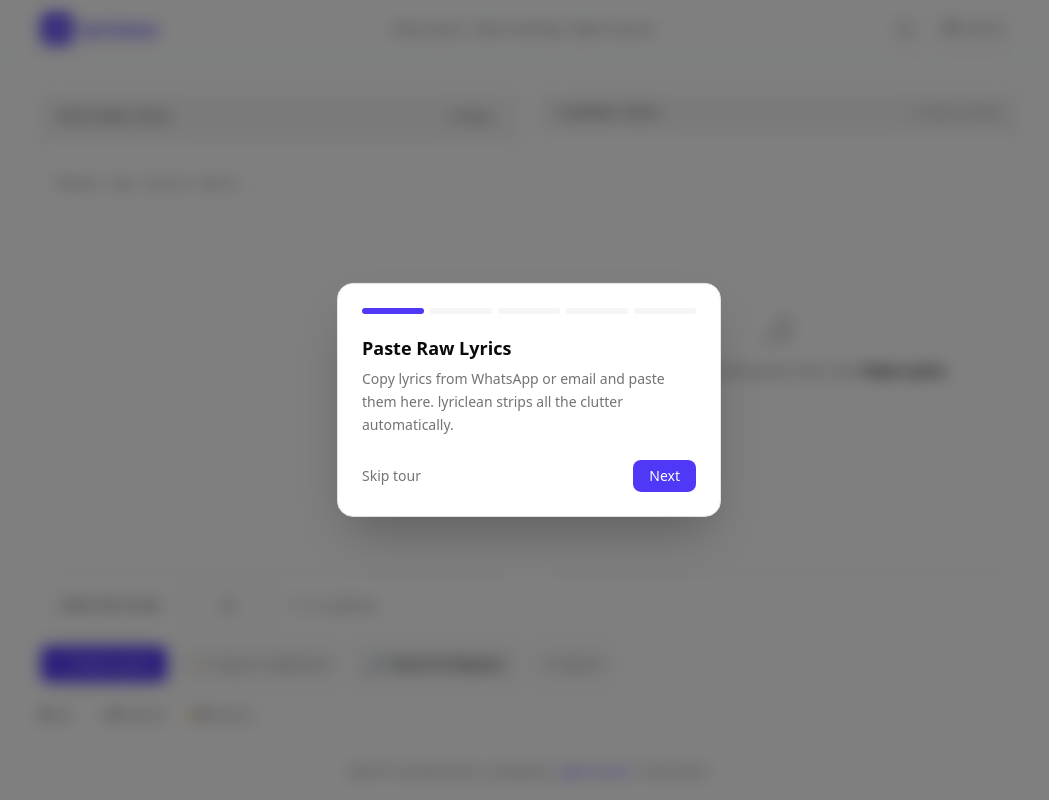
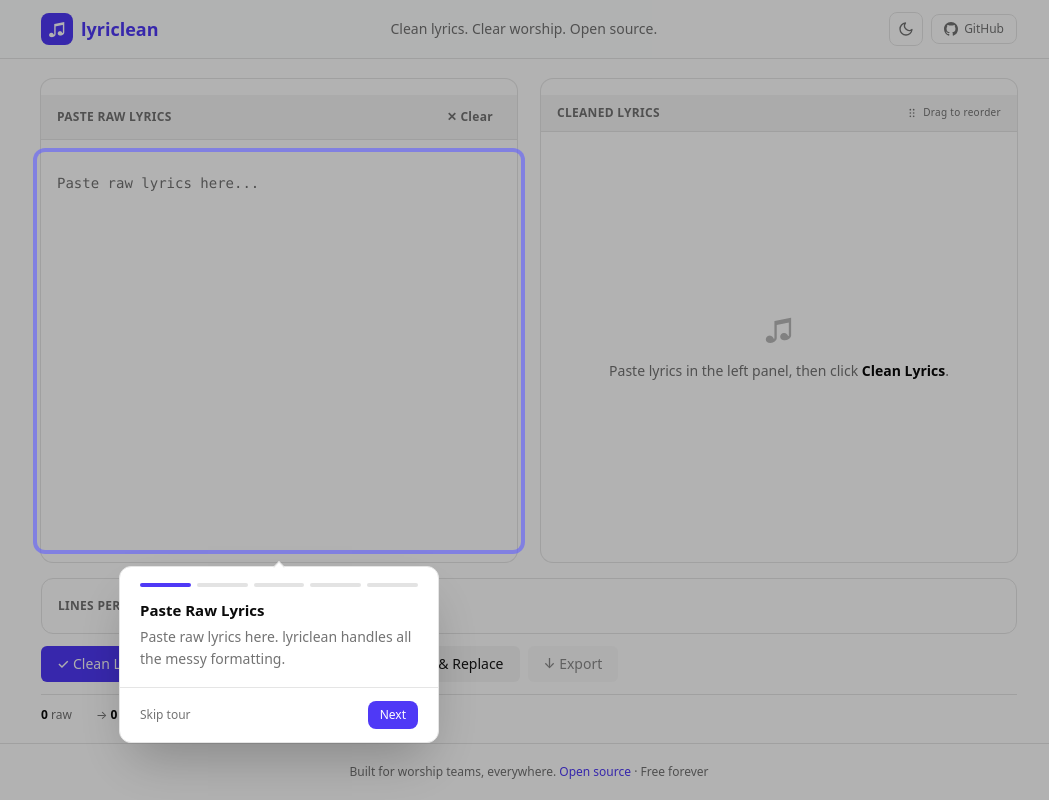
Before and after one commit to Ibinola/lyriclean, a Next.js app: page / in a window 1280 px wide. Shown: the whole page, without its empty margins (111-1160 px from the left). Built offline with nearby package versions, Linux system fonts and the light colour scheme.

Commit message:
fix: tooltip-style tour with element highlighting and better card design

```diff
--- a/src/components/OnboardingTour.tsx
+++ b/src/components/OnboardingTour.tsx
@@ -1,45 +1,105 @@
 "use client";
 
-import { useCallback, useEffect, useState } from "react";
+import { useCallback, useEffect, useRef, useState } from "react";
 
 const LS_KEY = "lyriclean:tourDone";
 
-const steps = [
+interface Step {
+  target: string;
+  title: string;
+  body: string;
+  placement: "bottom" | "top" | "left" | "right";
+}
+
+const steps: Step[] = [
   {
     target: "#input-area",
     title: "Paste Raw Lyrics",
-    body: "Copy lyrics from WhatsApp or email and paste them here. lyriclean strips all the clutter automatically.",
+    body: "Paste raw lyrics here. lyriclean handles all the messy formatting.",
+    placement: "bottom",
   },
   {
     target: "#clean-btn",
     title: "Clean Lyrics",
-    body: "Click this to remove fillers (x2, Repeat, Refrain, emoji), normalize section headers, and split into slides.",
+    body: "Strips fillers (x2, Repeat, Refrain, emoji), normalizes section headers, and splits into slides.",
+    placement: "top",
   },
   {
     target: "#lines-control",
     title: "Lines per Slide",
-    body: "Choose how many lines appear on each slide. Change it anytime \u2014 the output updates instantly.",
+    body: "Set how many lines appear per slide. Change it anytime and the output updates instantly.",
+    placement: "top",
   },
   {
     target: "#output-panel",
     title: "Reorder & Edit",
-    body: "Drag any slide to rearrange the song order. Click the text to edit a slide directly.",
+    body: "Drag any slide to rearrange the song. Click the text to edit a slide directly.",
+    placement: "left",
   },
   {
     target: "#export-btn",
     title: "Export",
-    body: "Download in EasyWorship, ProPresenter, or PowerPoint format \u2014 ready for Sunday.",
+    body: "Download in EasyWorship, ProPresenter, or PowerPoint format — ready for service.",
+    placement: "top",
   },
 ];
+
+function getArrowStyle(placement: string) {
+  const base = "absolute h-2 w-2 rotate-45 bg-card border-l border-t";
+  switch (placement) {
+    case "bottom":
+      return `${base} -top-1 left-1/2 -translate-x-1/2`;
+    case "top":
+      return `${base} -bottom-1 left-1/2 -translate-x-1/2 border-l-0 border-t-0 border-r border-b`;
+    case "left":
+      return `${base} -right-1 top-1/2 -translate-y-1/2 border-l-0 border-t-0 border-r border-b`;
+    case "right":
+      return `${base} -left-1 top-1/2 -translate-y-1/2`;
+    default:
+      return "";
+  }
+}
+
+function getTooltipPosition(
+  el: Element,
+  placement: string,
+): { top: number; left: number } {
+  const rect = el.getBoundingClientRect();
+  const gap = 12;
+
+  switch (placement) {
+    case "bottom":
+      return { top: rect.bottom + gap, left: rect.left + rect.width / 2 };
+    case "top":
+      return { top: rect.top - gap, left: rect.left + rect.width / 2 };
+    case "left":
+      return { top: rect.top + rect.height / 2, left: rect.left - gap };
+    case "right":
+      return { top: rect.top + rect.height / 2, left: rect.right + gap };
+    default:
+      return { top: rect.bottom + gap, left: rect.left + rect.width / 2 };
+  }
+}
 
 export default function OnboardingTour() {
   const [open, setOpen] = useState(false);
   const [step, setStep] = useState(0);
+  const tooltipRef = useRef<HTMLDivElement>(null);
 
   useEffect(() => {
     const done = localStorage.getItem(LS_KEY);
     if (!done) setOpen(true);
   }, []);
+
+  useEffect(() => {
+    if (!open) return;
+
+    const s = steps[step];
+    const el = document.querySelector(s.target);
+    if (el) {
+      el.scrollIntoView({ behavior: "smooth", block: "center" });
+    }
+  }, [step, open]);
 
   const finish = useCallback(() => {
     localStorage.setItem(LS_KEY, "1");
@@ -48,50 +108,99 @@
 
   if (!open) return null;
 
+  const s = steps[step];
+  const el = document.querySelector(s.target);
+  const pos = el
+    ? getTooltipPosition(el, s.placement)
+    : { top: 200, left: window.innerWidth / 2 };
+
+  // Clamp tooltip so it doesn't overflow the viewport
+  const tooltipWidth = 320;
+  const tooltipHeight = 180;
+  let left = pos.left - tooltipWidth / 2;
+  let top = pos.top;
+
+  if (s.placement === "left") left = pos.left - tooltipWidth - 16;
+  if (s.placement === "right") left = pos.left + 16;
+  if (s.placement === "top") top = pos.top - tooltipHeight - 8;
+  if (s.placement === "bottom") top = pos.top + 8;
+
+  left = Math.max(16, Math.min(left, window.innerWidth - tooltipWidth - 16));
+  top = Math.max(16, Math.min(top, window.innerHeight - tooltipHeight - 16));
+
   return (
     <>
+      {/* Backdrop */}
       <div
-        className="fixed inset-0 z-40 bg-black/50 backdrop-blur-sm"
+        className="fixed inset-0 z-40 bg-black/30"
         onClick={finish}
       />
-      <div className="fixed left-1/2 top-1/2 z-50 w-full max-w-sm -translate-x-1/2 -translate-y-1/2 rounded-2xl border bg-card p-6 shadow-2xl">
-        <div className="mb-5 flex gap-1.5">
+
+      {/* Target highlight */}
+      {el && (
+        <div
+          className="fixed z-40 rounded-lg ring-2 ring-indigo-500/60 ring-offset-2 ring-offset-transparent transition-all duration-300"
+          style={{
+            top: el.getBoundingClientRect().top - 4,
+            left: el.getBoundingClientRect().left - 4,
+            width: (el as HTMLElement).offsetWidth + 8,
+            height: (el as HTMLElement).offsetHeight + 8,
+            pointerEvents: "none",
+          }}
+        />
+      )}
+
+      {/* Tooltip card */}
+      <div
+        ref={tooltipRef}
+        className="fixed z-50 w-80 rounded-xl border bg-card shadow-2xl"
+        style={{ top, left }}
+      >
+        {/* Arrow */}
+        <div className={getArrowStyle(s.placement)} />
+
+        {/* Progress dots */}
+        <div className="flex gap-1.5 px-5 pt-4">
           {steps.map((_, i) => (
             <div
               key={i}
-              className={`h-1.5 flex-1 rounded-full transition-colors ${
-                i === step ? "bg-indigo-600" : "bg-muted"
+              className={`h-1 flex-1 rounded-full transition-colors ${
+                i === step ? "bg-indigo-600" : "bg-muted-foreground/20"
               }`}
             />
           ))}
         </div>
 
-        <h3 className="mb-1.5 text-lg font-semibold">{steps[step].title}</h3>
-        <p className="mb-6 text-sm leading-relaxed text-muted-foreground">
-          {steps[step].body}
+        {/* Body */}
+        <div className="px-5 pb-4 pt-3">
+          <h3 className="mb-1 text-[15px] font-semibold">{s.title}</h3>
+          <p className="text-sm leading-relaxed text-muted-foreground">
+            {s.body}
           </p>
+        </div>
 
-        <div className="flex items-center justify-between">
+        {/* Actions */}
+        <div className="flex items-center justify-between border-t px-5 py-3">
           <button
             onClick={finish}
-            className="text-sm text-muted-foreground underline-offset-2 hover:underline"
+            className="text-xs text-muted-foreground underline-offset-2 hover:underline"
           >
             Skip tour
           </button>
           <div className="flex items-center gap-2">
-            {step > 0 && (
             <button
               onClick={() => setStep(step - 1)}
-                className="rounded-lg border px-4 py-1.5 text-sm text-muted-foreground transition-colors hover:bg-muted"
+              className={`rounded-lg border px-3 py-1.5 text-xs transition-colors hover:bg-muted ${
+                step === 0 ? "invisible" : ""
+              }`}
             >
               Previous
             </button>
-            )}
             <button
               onClick={() =>
                 step < steps.length - 1 ? setStep(step + 1) : finish()
               }
-              className="rounded-lg bg-indigo-600 px-4 py-1.5 text-sm text-white transition-colors hover:bg-indigo-700"
+              className="rounded-lg bg-indigo-600 px-3 py-1.5 text-xs text-white transition-colors hover:bg-indigo-700"
             >
               {step < steps.length - 1 ? "Next" : "Done"}
             </button>
```
Lines whose indentation alone changed are shown as unchanged.
